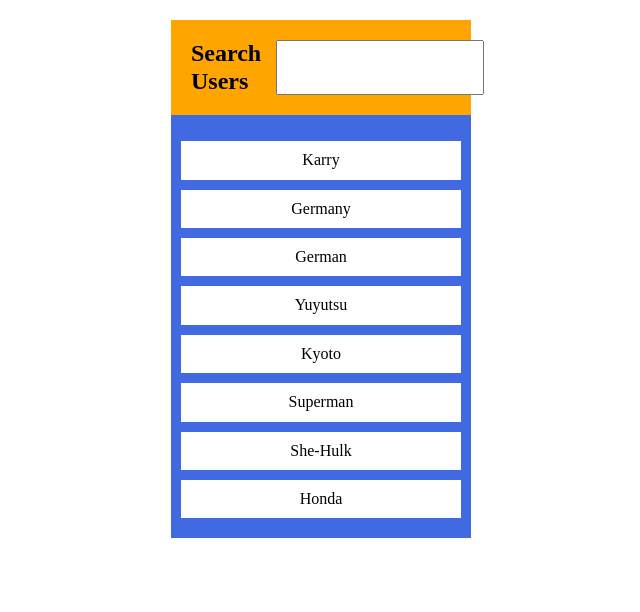
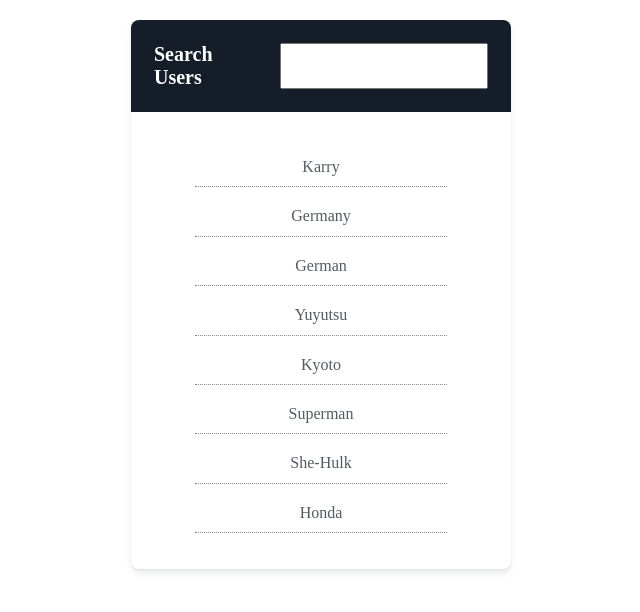
Before and after one commit to rohansinghwow/search-bar, a plain HTML site: page index.html in a window 1280 px wide. Shown: the whole page, without its empty margins (319-959 px from the left). Drawn offline with nearby package versions, Linux system fonts and the light colour scheme.

Commit message:
Updating index.css

```diff
--- a/index.css
+++ b/index.css
@@ -1,26 +1,33 @@
 html, body {
     margin: 0;
     padding: 0;
+    -webkit-font-smoothing: antialiased;
 }
 
 #container {
-    width: 300px;
+    max-width: 380px;
     margin: 0 auto;
     margin-top: 20px;
-    background-color: royalblue;
+    background-color: #ffffff;
+    border-radius: 8px;
+    box-shadow: 0 1px 2px 0 rgb(0 0 0 / 6%), 0 5px 6px 0 rgb(83 91 98 / 11%);
+    overflow: hidden;
 }
 
 #search {
     display: flex;
-    padding: 20px;
-    background-color: orange;
+    padding: 23px;
+    background-color: #151E28;
+    color: #ffffff;
 }
 
 #search label {
-    font-size: 24px;
+    font-size: 20px;
     font-weight: bold;
     margin-right: 15px;
 }
+
+
 
 #results {
     display: block;
@@ -28,10 +35,14 @@ html, body {
 }
 
 #results .name {
-    width: 100%;
+    width: 70%;
+    border-bottom: 1px dotted rgb(129, 135, 140);
+    margin: 10px auto;
     padding: 10px 0;
     text-align: center;
     background-color: white;
     margin-bottom: 10px;
-    list-style-type: none;
+    list-style: none;
+    color: #535B62;
+
 }
```
Also changed, not shown: index.html (+3 -0 lines).
